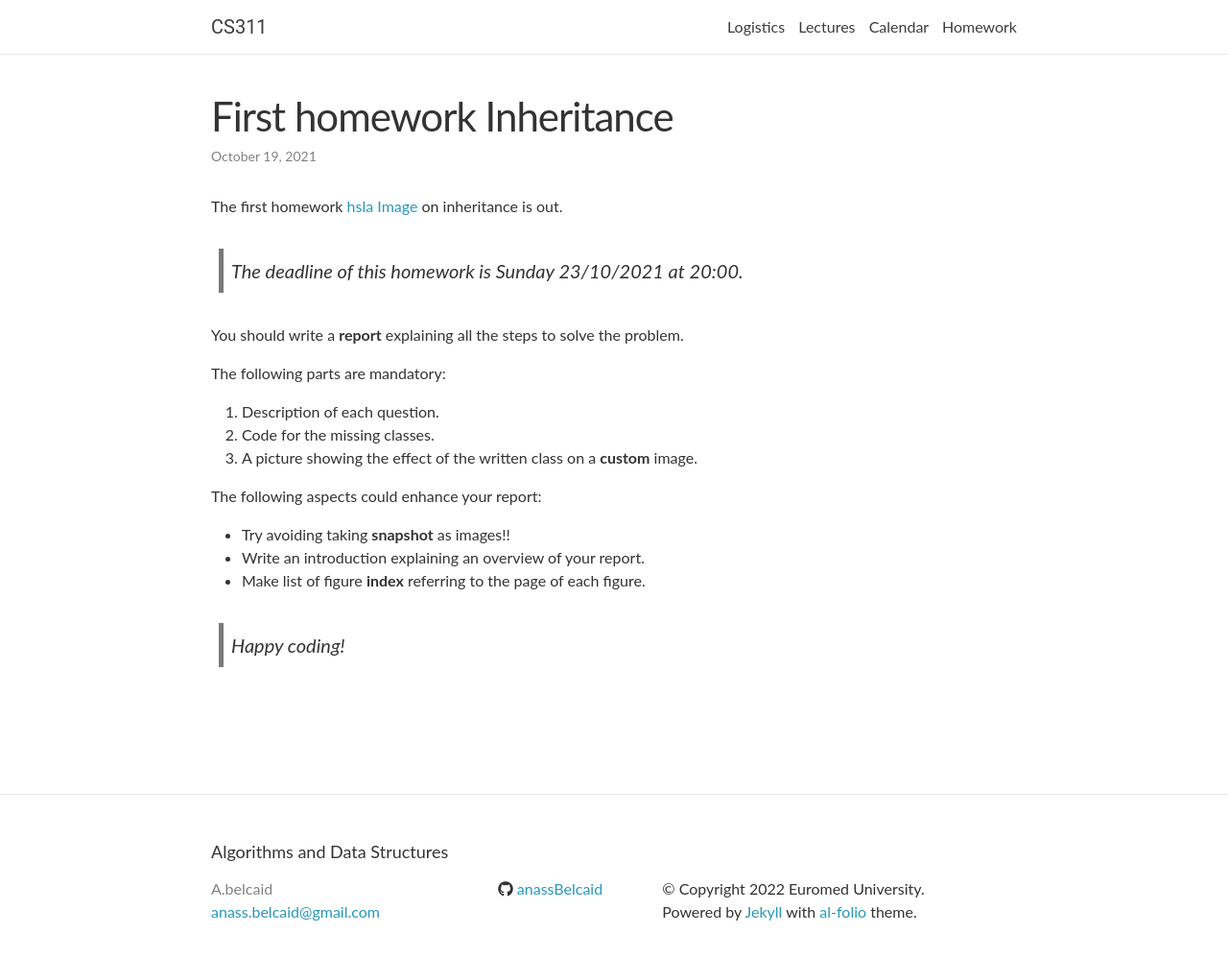
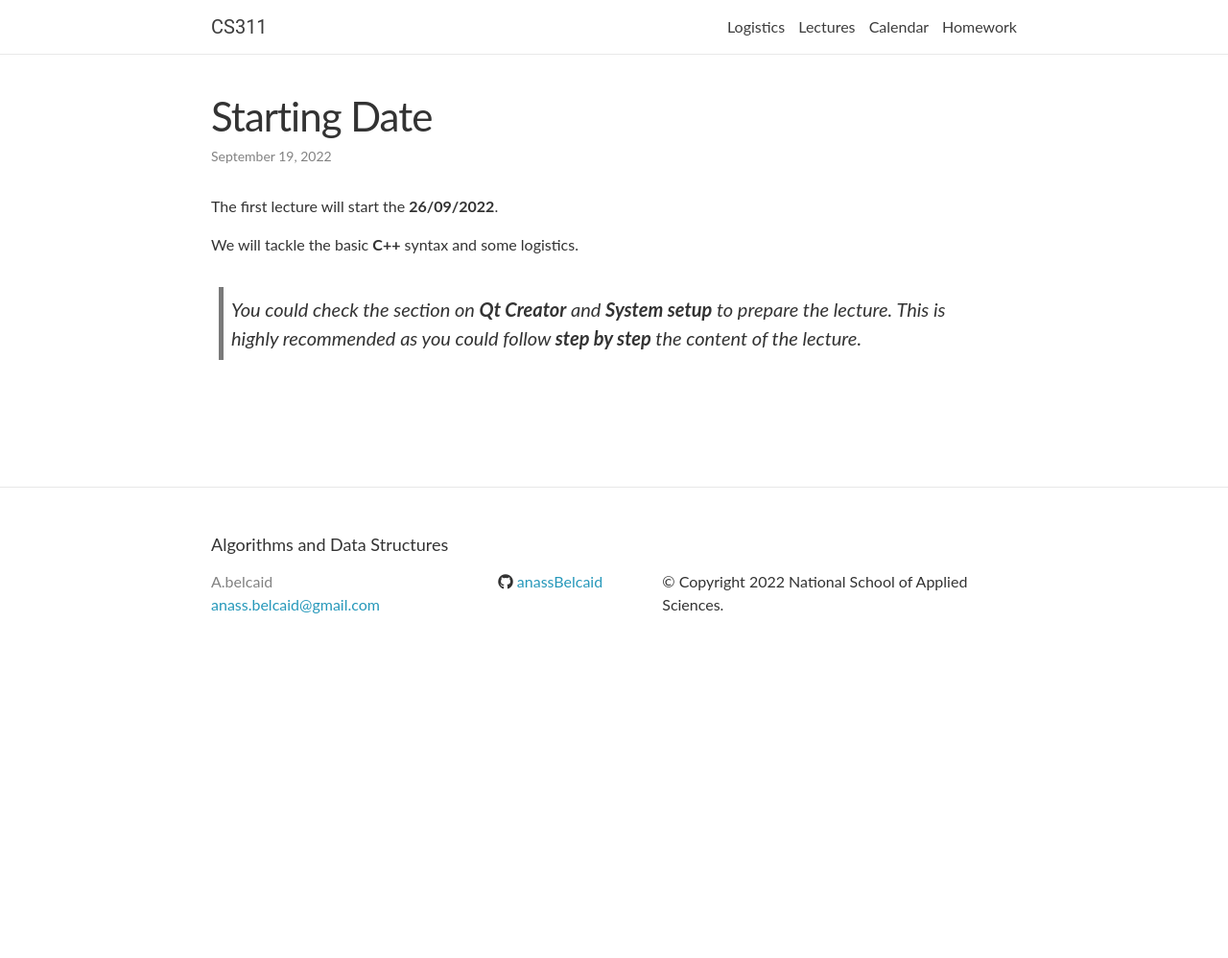
Before and after one commit to anassBelcaid/datastructure, a Jekyll site: the page built from _announcements/2021-10-19-homework-hsla.md, in a window 1280 px wide and 1023 px high. Shown: the top 998 px of the window at 96% size. Built offline with Jekyll 4.4.1, drawn with Linux system fonts in a browser that asks for light colours; nearby versions of some CDN libraries; comment, search, counter and statistics services are not loaded.

Commit message:
[tutorial on Qt Creator]

```diff
--- a/_announcements/2021-10-19-homework-hsla.md
+++ b/_announcements/2021-10-19-homework-hsla.md
@@ -1,28 +1,16 @@
 ---
 layout: post
-date: 2021-10-19
-inline: false
-title: First homework Inheritance
+date: 2022-09-19
+inline: true
+title: Starting Date
 ---
 
 
-The first homework [hsla Image]({{ site.url }}{{ site.baseurl }}/hslaimages/) on inheritance is out.
 
-> The deadline of this homework is Sunday 23/10/2021 at 20:00.
+The first lecture will start the **26/09/2022**.
 
-You should write a **report** explaining all the steps to solve the problem.
+We will tackle the basic **C++** syntax and some logistics.
 
-The following parts are mandatory:
-
-1. Description of each question.
-2. Code for the missing classes.
-3. A picture showing the effect of the written class on a **custom** image.
-
-
-The following aspects could enhance your report:
-
-- Try avoiding taking **snapshot** as images!!
-- Write an introduction explaining an overview of your report.
-- Make list of figure **index** referring to the page of each figure.
-
-> Happy coding!
+> You could check the section on **Qt Creator** and **System setup** to prepare
+the lecture. This is highly recommended as you could follow **step by step** the
+content of the lecture.
--- a/_config.yml
+++ b/_config.yml
@@ -41,7 +41,7 @@ text:
 disqus_shortname: # put your disqus shortname
 
 # Optional features
-show_social_icons:  true
+show_social_icons:  false
 enable_anchorjs:    true
 enable_latexjs:     true
 enable_katex:       true
--- a/_includes/footer.html
+++ b/_includes/footer.html
@@ -25,8 +25,8 @@
       </div>
 
       <div class="footer-col footer-col-3">
-        <p>&copy; Copyright {{ site.time | date: "%Y" }} Euromed University. <br />
-        {{ site.footer_text }}</p>
+        <p>&copy; Copyright {{ site.time | date: "%Y" }} National School of Applied
+        Sciences. <br /></p>
       </div>
     </div>
 
```
Also changed, not shown: _data/lectures.yml (+9 -9 lines), _pages/about.md (+1 -1 lines), Gemfile.lock.
